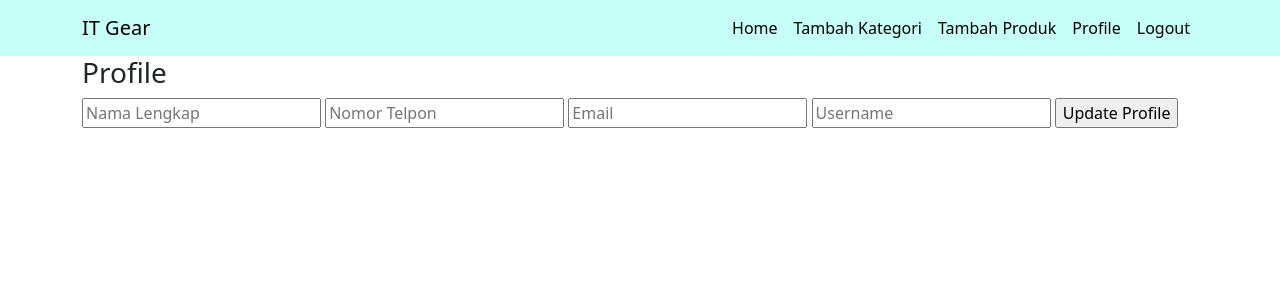
After one commit to WahyuWardaya/e-commerce, a PHP site: page /profile.php in a window 1280 px wide. The commit adds this page. Shown: the top 300 px of the page. Run offline with PHP 8.4, Linux system fonts and the light colour scheme.

Commit message:
update proses login admin dan membuat halaman profile

```diff
--- a/components/navbarAdmin.php
+++ b/components/navbarAdmin.php
@@ -9,7 +9,7 @@
                 <a class="nav-link active" aria-current="page" href="#">Home</a>
                 <a class="nav-link active" aria-current="page" href="#">Tambah Kategori</a>
                 <a class="nav-link active" aria-current="page" href="#">Tambah Produk</a>
-                    <a class="nav-link active" aria-current="page" href="#">Profile</a>
+                <a class="nav-link active" aria-current="page" href="profile.php">Profile</a>
                 <a class="nav-link active" aria-current="page" href="logout.php">Logout</a>
             </div>
         </div>
--- a/connection/sessionConnection.php
+++ b/connection/sessionConnection.php
@@ -1,13 +1,3 @@
 <?php
-if (session_status() === PHP_SESSION_NONE) {
-  ini_set('session.cookie_lifetime', 86400);
-  session_start();
-}
-require_once 'conn.php';
-
-if (isset($_SESSION['username'])) {
-  $username = $_SESSION['username'];
-  $conn = getConnection();
-} else {
-  header("Location: login.php");
-}
+session_start();
+require 'connection/conn.php';
--- /dev/null
+++ b/profile.php
@@ -0,0 +1,36 @@
+<?php include 'connection/sessionConnection.php' ?>
+
+<!DOCTYPE html>
+<html lang="en">
+
+<head>
+    <meta charset="UTF-8">
+    <meta name="viewport" content="width=device-width, initial-scale=1.0">
+    <title>Profile</title>
+    <link href="https://cdn.jsdelivr.net/npm/bootstrap@5.3.3/dist/css/bootstrap.min.css" rel="stylesheet" integrity="sha384-QWTKZyjpPEjISv5WaRU9OFeRpok6YctnYmDr5pNlyT2bRjXh0JMhjY6hW+ALEwIH" crossorigin="anonymous">
+</head>
+
+<body>
+    <!-- Navbar -->
+    <?php include 'components/navbarAdmin.php' ?>
+    <!-- Navbar -->
+
+    <!-- Profile start -->
+    <div class="section">
+        <div class="container">
+            <h3>Profile</h3>
+            <div class="box">
+                <form action="" method="POST">
+                    <input type="text" name="nama" placeholder="Nama Lengkap" required>
+                    <input type="text" name="noTlp" placeholder="Nomor Telpon" required>
+                    <input type="text" name="email" placeholder="Email" required>
+                    <input type="text" name="username" placeholder="Username" required>
+                    <input type="submit" name="submit" value="Update Profile">
+                </form>
+            </div>
+        </div>
+    </div>
+    <!-- Profile End -->
+</body>
+
+</html>
```
Also changed, not shown: login.php (+16 -9 lines). Lines whose indentation alone changed are shown as unchanged.
